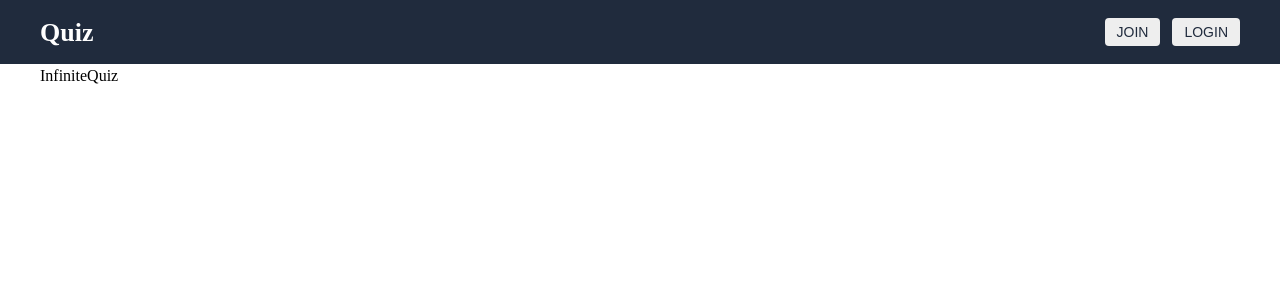
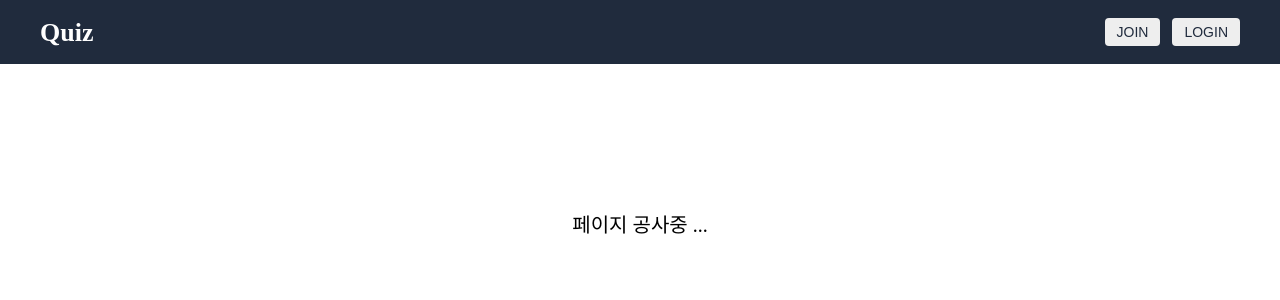
Before and after one commit to DevSimpleQuiz/Frontend, a React (Create React App) app: page /infiniteQuiz in a window 1280 px wide. Shown: the top 300 px of the page. Built offline with nearby package versions, Linux system fonts and the light colour scheme; some icons are missing.

Commit message:
feat: infiniteQuiz 페이지 구현 및 추가 연결

```diff
--- a/src/App.tsx
+++ b/src/App.tsx
@@ -4,6 +4,7 @@ import Quiz from "./pages/Quiz";
 import InfiniteQuiz from "./pages/InfiniteQuiz";
 import Ranking from "./pages/Ranking";
 import Home from "./pages/Home";
+import QuizResult from "./pages/QuizResult";
 
 const routeList = [
   {
@@ -30,6 +31,10 @@ const routeList = [
     path: "/ranking",
     element: <Ranking />,
   },
+  {
+    path: "/quizResult",
+    element: <QuizResult />,
+  },
 ];
 
 const rotuer = createBrowserRouter(
--- a/src/pages/InfiniteQuiz.tsx
+++ b/src/pages/InfiniteQuiz.tsx
@@ -1,12 +1,25 @@
-import styled from 'styled-components';
+import styled from "styled-components";
+import {ReactComponent as DevSimpleQuiz} from '../assets/logo/DevSimpleQuizLogo.svg';
+
 
 function InfiniteQuiz() {
   return (
     <InfiniteQuizStyle>
-      <div> InfiniteQuiz </div>
+      <DevSimpleQuiz />
+      <div className="text">페이지 공사중 ... </div>
     </InfiniteQuizStyle>
   );
 }
-const InfiniteQuizStyle = styled.div``;
+const InfiniteQuizStyle = styled.div`
+  display: flex;
+  flex-direction: column;
+  align-items: center;
+  margin: 100px;
+
+  .text{
+    margin: 30px;
+    font-size: ${({theme})=>theme.heading.title4};
+  }
+`;
 
 export default InfiniteQuiz;
```
